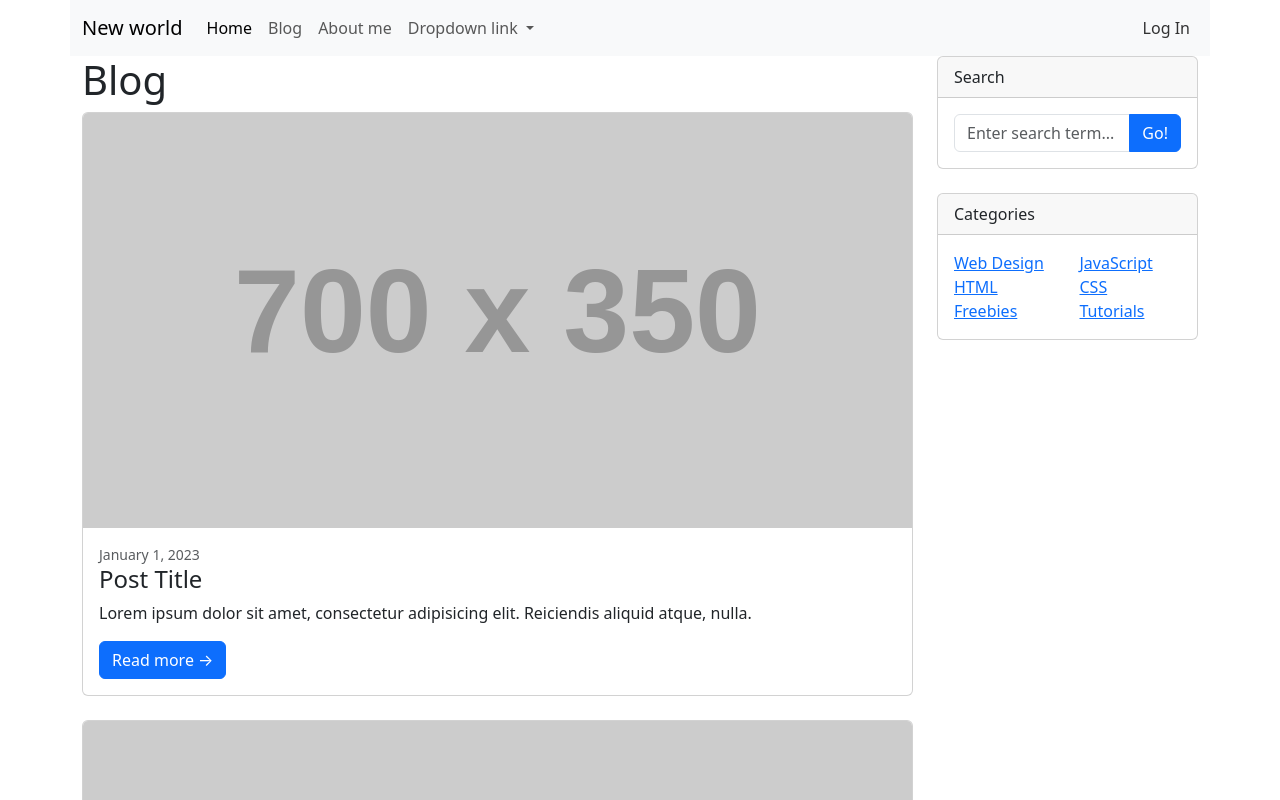
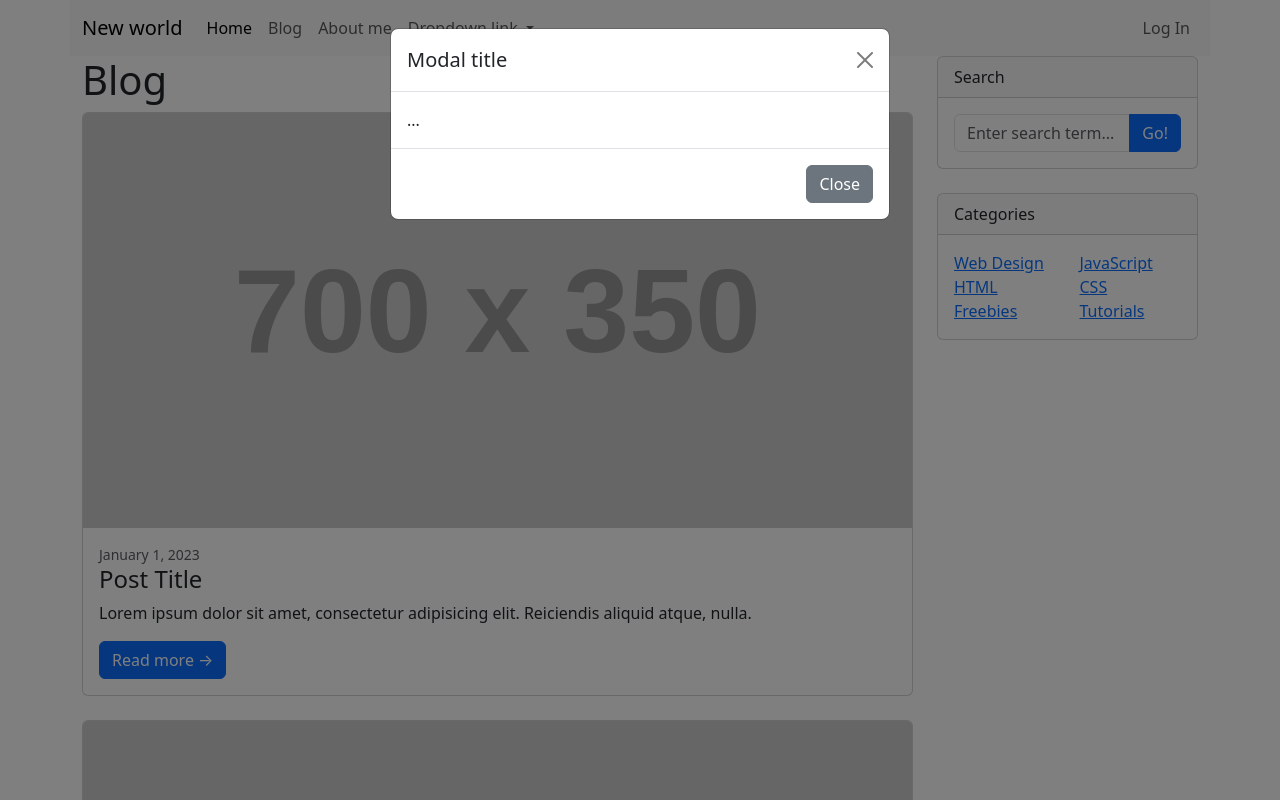
Before and after one commit to Junghun1007/Django-Project, a plain HTML site: page bootstrap-basic1/blog_list.html in a window 1280 px wide. Both pictures are taken after a click on the link "Log In". Shown: the top 800 px of the page. Drawn offline with nearby package versions, Linux system fonts and the light colour scheme; placeholder pictures from the web are drawn by us.

Commit message:
Add Modal tag in blog_list

```diff
--- a/bootstrap-basic1/blog_list.html
+++ b/bootstrap-basic1/blog_list.html
@@ -44,17 +44,29 @@
                 </ul>
                 <ul class="navbar-nav ms-auto">
                     <li class="nav-item">
-                        <a class="nav-link" href="#">Log In</a>
+                        <a class="nav-link" href="#" data-bs-toggle="modal" data-bs-target="#loginModal">Log In</a>
                     </li>
                 </ul>
-
-
-
             </div>
         </div>
-
     </nav>
-
+    <!-- Modal -->
+    <div class="modal fade" id="loginModal" tabindex="-1" aria-labelledby="loginModalLabel" aria-hidden="true">
+        <div class="modal-dialog">
+          <div class="modal-content">
+            <div class="modal-header">
+              <h1 class="modal-title fs-5" id="loginModalLabel">Modal title</h1>
+              <button type="button" class="btn-close" data-bs-dismiss="modal" aria-label="Close"></button>
+            </div>
+            <div class="modal-body">
+              ...
+            </div>
+            <div class="modal-footer">
+              <button type="button" class="btn btn-secondary" data-bs-dismiss="modal">Close</button>
+            </div>
+          </div>
+        </div>
+      </div>
 
     <!-- Blog 내용 -->
     <div class="container">
```
